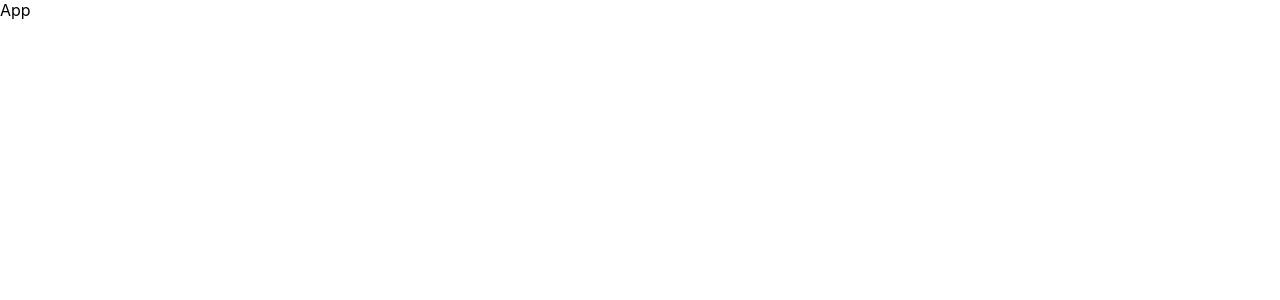
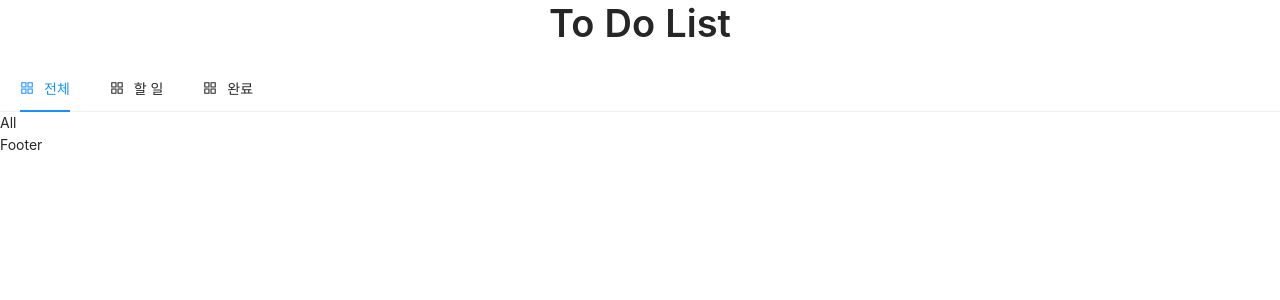
Before and after one commit to JinhuiKim/react-todo, a React (Create React App) app: page / in a window 1280 px wide. Shown: the top 300 px of the page. Built offline with nearby package versions, Linux system fonts and the light colour scheme.

Commit message:
Feat: 구조잡기

```diff
--- a/src/App.js
+++ b/src/App.js
@@ -1,7 +1,39 @@
 import React from "react";
+import { BrowserRouter, Routes, Route } from "react-router-dom";
+import { Col, Row } from "antd";
+import "antd/dist/antd.css";
 
-const App = () => {
-  return <div>App</div>;
-};
+import Header from "./components/Header";
+import Footer from "./components/Footer";
+import Nav from "./components/Nav";
+import All from "./components/All";
+import Todo from "./components/Todo";
+import Done from "./components/Done";
 
+const App = () => (
+  <BrowserRouter>
+    <Row>
+      <Col span={24}>
+        <Header />
+      </Col>
+    </Row>
+    <Row>
+      <Col span={24}>
+        <Nav />
+      </Col>
+      <Col span={24}>
+        <Routes>
+          <Route path="/" element={<All />} />
+          <Route path="/todo" element={<Todo />} />
+          <Route path="/dome" element={<Done />} />
+        </Routes>
+      </Col>
+    </Row>
+    <Row>
+      <Col span={24}>
+        <Footer />
+      </Col>
+    </Row>
+  </BrowserRouter>
+);
 export default App;
--- /dev/null
+++ b/src/components/All.js
@@ -0,0 +1,7 @@
+import React from "react";
+
+const All = () => {
+  return <section>All</section>;
+};
+
+export default All;
--- /dev/null
+++ b/src/components/Done.js
@@ -0,0 +1,7 @@
+import React from "react";
+
+const Done = () => {
+  return <section>Done</section>;
+};
+
+export default Done;
--- /dev/null
+++ b/src/components/Footer.js
@@ -0,0 +1,7 @@
+import React from "react";
+
+const Footer = () => {
+  return <footer>Footer</footer>;
+};
+
+export default Footer;
--- /dev/null
+++ b/src/components/Header.js
@@ -0,0 +1,19 @@
+import React from "react";
+import styled from "styled-components";
+import { Typography } from "antd";
+
+const HeaderComponent = styled.header`
+  text-align: center;
+`;
+
+const { Title } = Typography;
+
+const Header = () => {
+  return (
+    <HeaderComponent>
+      <Title>To Do List</Title>
+    </HeaderComponent>
+  );
+};
+
+export default Header;
--- /dev/null
+++ b/src/components/Nav.js
@@ -0,0 +1,42 @@
+import React, { useState } from "react";
+import { Link } from "react-router-dom";
+import { AppstoreOutlined } from "@ant-design/icons";
+import { Menu } from "antd";
+
+const Nav = () => {
+  const [current, setCurrent] = useState("mail");
+  const onClick = (e) => {
+    console.log("click ", e);
+    setCurrent(e.key);
+  };
+
+  return (
+    <Menu
+      onClick={onClick}
+      selectedKeys={[current]}
+      mode="horizontal"
+      items={items}
+    />
+  );
+};
+
+export default Nav;
+
+const items = [
+  {
+    label: <Link to="/">전체</Link>,
+    key: "mail",
+    icon: <AppstoreOutlined />,
+  },
+  {
+    label: <Link to="/todo">할 일</Link>,
+    key: "app",
+    icon: <AppstoreOutlined />,
+  },
+
+  {
+    label: <Link to="/dome">완료</Link>,
+    key: "alipay",
+    icon: <AppstoreOutlined />,
+  },
+];
--- /dev/null
+++ b/src/components/Todo.js
@@ -0,0 +1,7 @@
+import React from "react";
+
+const Todo = () => {
+  return <section>Todo</section>;
+};
+
+export default Todo;
```
